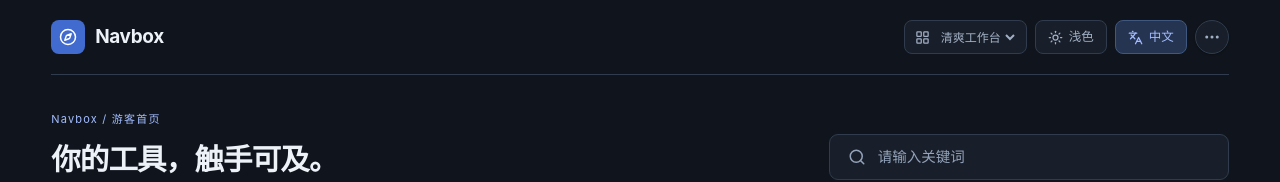
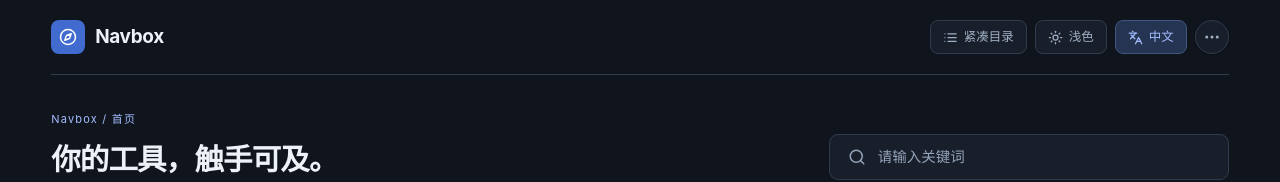
Before and after one commit to sunliang711/navbox, a React (Vite) app in the folder web/: page / in a window 1280 px wide. Shown: the top 182 px of the page. Built offline with nearby package versions, Linux system fonts and the light colour scheme; no server answers.

Commit message:
fix: use a direct layout toggle and simplify home label

```diff
--- a/web/src/layouts.css
+++ b/web/src/layouts.css
@@ -44,35 +44,6 @@
   --ring: 0 0 0 3px rgba(163, 188, 255, 0.24);
 }
 
-.preference-controls .layout-preference {
-  display: inline-flex;
-  align-items: center;
-  gap: 7px;
-  height: 34px;
-  padding: 0 8px 0 10px;
-  border: 1px solid var(--border);
-  border-radius: var(--radius-sm);
-  background: var(--surface);
-  color: var(--text-2);
-  white-space: nowrap;
-}
-
-.layout-preference select {
-  min-width: 0;
-  max-width: 160px;
-  height: 100%;
-  border: 0;
-  background: transparent;
-  font-size: 12px;
-  cursor: pointer;
-}
-
-.layout-preference:focus-within {
-  border-color: var(--accent);
-  box-shadow: var(--ring);
-}
-
-.layout-preference select:focus-visible { box-shadow: none; }
 .preference-controls .preference-button { border-radius: var(--radius-sm); box-shadow: none; font-weight: 500; }
 .primary-button { background: var(--accent-strong); box-shadow: none; border-radius: var(--radius-sm); }
 .primary-button:hover:not(:disabled) { background: var(--accent-strong); box-shadow: var(--shadow-1); filter: brightness(1.08); }
@@ -257,21 +228,13 @@
   .site-grid, :root[data-layout='directory'] .site-grid { grid-template-columns: minmax(0, 1fr); }
   .visitor-view-nav { justify-content: space-between; gap: 8px; }
   .visitor-view-nav button { gap: 6px; font-size: 12px; }
-  .layout-preference { gap: 4px; padding: 0 4px 0 6px; }
-  .layout-preference select { max-width: 110px; font-size: 11px; }
   .brand-name { font-size: 16px; }
   .brand { gap: 7px; }
   .brand-mark { width: 29px; height: 29px; }
   .toolbar-actions .preference-button { width: 29px; height: 32px; }
   .toolbar-menu-button { width: 28px; height: 32px; }
-  .toolbar-actions .layout-preference { height: 32px; }
-  .toolbar-actions .layout-preference > svg { display: none; }
   .toolbar-actions .preference-controls { gap: 4px; }
   .toolbar-actions { gap: 4px; }
   .visitor-intro h1 { font-size: 24px; }
   .visitor-intro p { font-size: 12px; }
 }
-
-@media (max-width: 360px) {
-  .toolbar-actions .layout-preference select { max-width: 76px; }
-}
--- a/web/src/preferences.tsx
+++ b/web/src/preferences.tsx
@@ -1,4 +1,4 @@
-import { Languages, LayoutGrid, Moon, Sun } from 'lucide-react';
+import { Languages, LayoutGrid, List, Moon, Sun } from 'lucide-react';
 import { createContext, type ReactNode, useContext, useEffect, useMemo, useState } from 'react';
 
 export type ThemeMode = 'light' | 'dark';
@@ -31,7 +31,7 @@ const zh = {
   preferLan: '内网优先',
   preview: '预览',
   admin: '管理后台',
-  visitorHome: '游客首页',
+  visitorHome: '首页',
   tagFilter: 'Tag 筛选',
   multiSelectTags: '叠加筛选',
   tagMatchMode: 'Tag 匹配方式',
@@ -939,16 +939,23 @@ export function PreferenceControls() {
   const { language, layout, setLanguage, setLayout, setTheme, t, theme } = usePreferences();
   const nextTheme = theme === 'light' ? 'dark' : 'light';
   const nextThemeLabel = nextTheme === 'dark' ? t('darkMode') : t('lightMode');
+  const nextLayout = layout === 'workbench' ? 'directory' : 'workbench';
+  const nextLayoutLabel = nextLayout === 'directory' ? t('directoryLayout') : t('workbenchLayout');
 
   return (
     <div className="preference-controls">
-      <label className="layout-preference" title={t('layoutStyle')}>
-        <LayoutGrid size={15} aria-hidden="true" />
-        <select value={layout} onChange={(event) => setLayout(event.target.value as LayoutMode)} aria-label={t('layoutStyle')}>
-          <option value="workbench">{t('workbenchLayout')}</option>
-          <option value="directory">{t('directoryLayout')}</option>
-        </select>
-      </label>
+      <div className="preference-group" role="group" aria-label={t('layoutStyle')}>
+        <button
+          className="preference-button layout-preference-button"
+          type="button"
+          onClick={() => setLayout(nextLayout)}
+          title={nextLayoutLabel}
+          aria-label={nextLayoutLabel}
+        >
+          {nextLayout === 'directory' ? <List size={15} aria-hidden="true" /> : <LayoutGrid size={15} aria-hidden="true" />}
+          <span>{nextLayoutLabel}</span>
+        </button>
+      </div>
       <div className="preference-group" role="group" aria-label={`${t('lightMode')} / ${t('darkMode')}`}>
         <button
           className="preference-button theme-preference-button"
```
